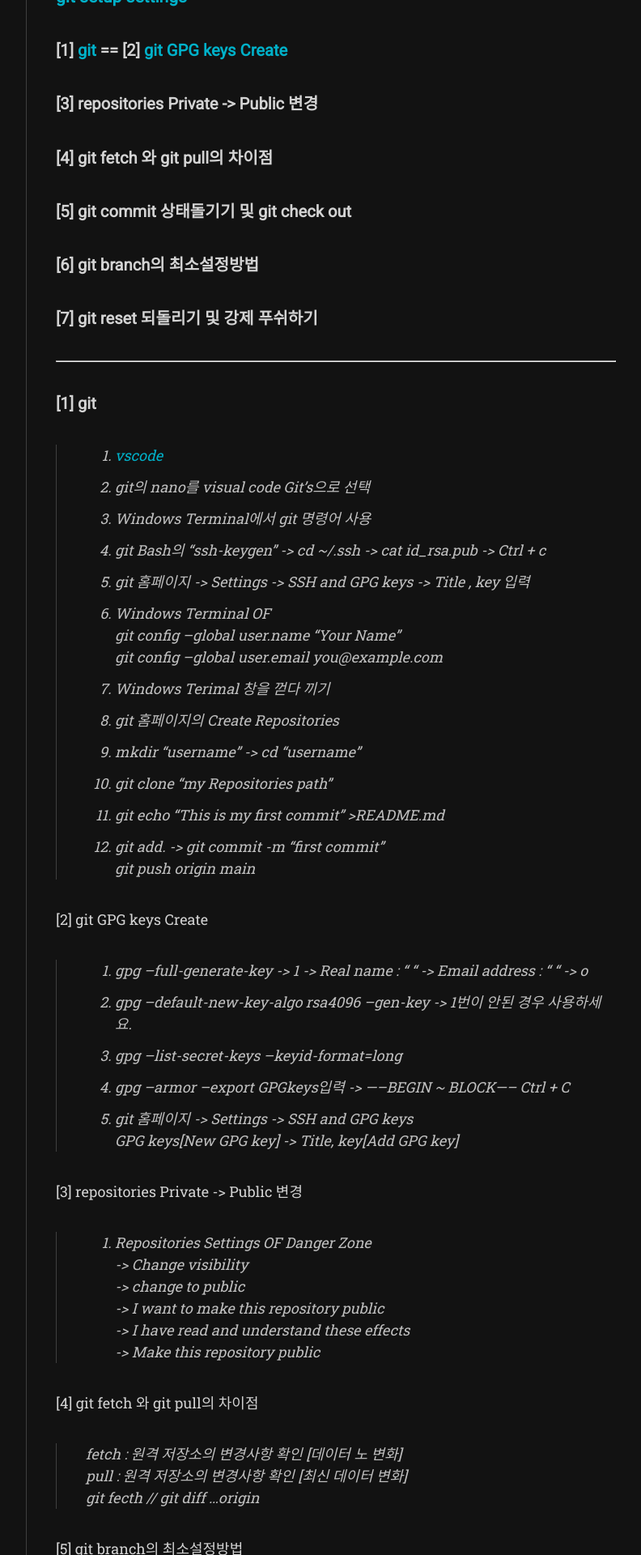
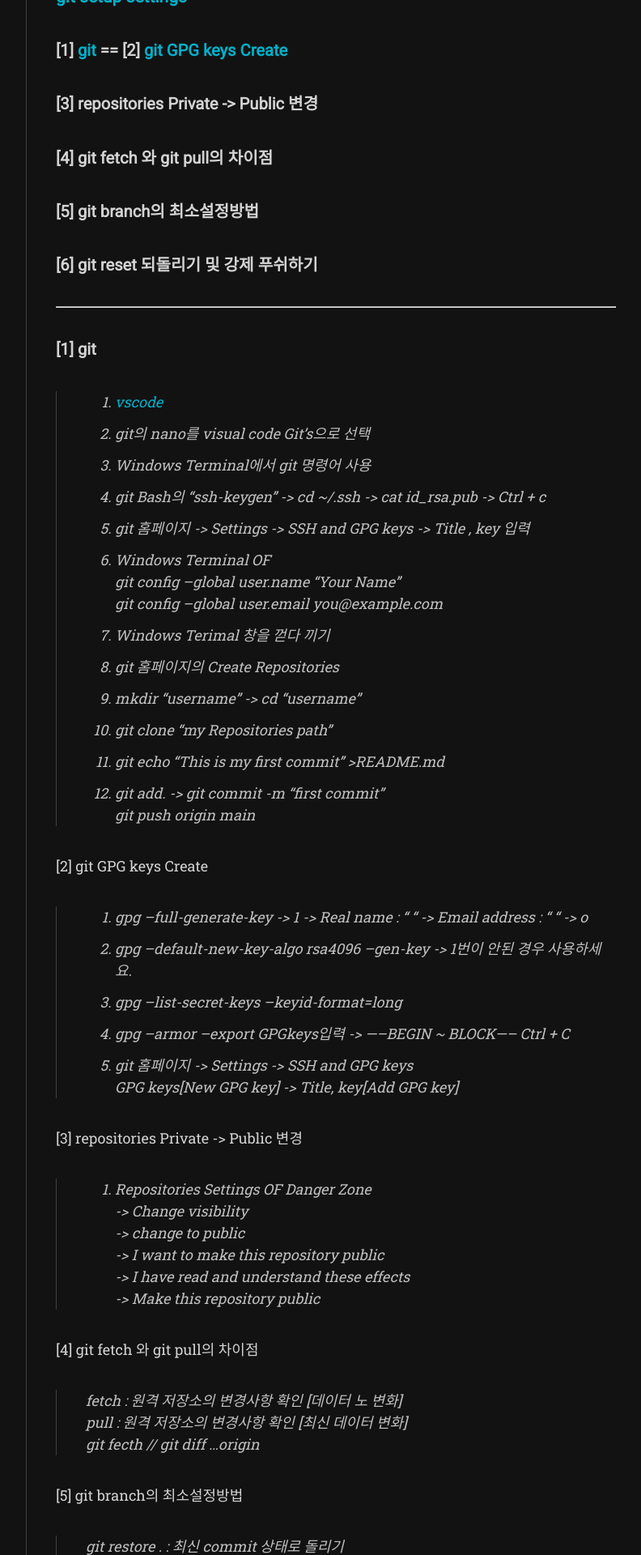
Before and after one commit to enrhd24/enrhd24.github.io, a Jekyll site: the page built from _posts/2023-03-29-git install.md, in a window 1280 px wide. Shown: the part 391-2311 px from the top of the page at 81% size, without its empty margins (357-1149 px from the left). Built offline with Jekyll 4.4.1, drawn with Linux system fonts in a browser that asks for light colours; nearby versions of some CDN libraries; some web fonts are replaced; some of the changed text lies outside the part shown.

Commit message:
git branch enrhd24 test

```diff
--- a/_posts/2023-03-29-git install.md
+++ b/_posts/2023-03-29-git install.md
@@ -10,9 +10,8 @@ tag: [GIT, github]
 #### [1] [git](https://git-scm.com/downloads) ==  [2] [git GPG keys Create](https://docs.github.com/ko/authentication/managing-commit-signature-verification)<br>
 #### [3] repositories Private -> Public 변경
 #### [4] git fetch 와 git pull의 차이점
-#### [5] git commit 상태돌기기 및 git check out
-#### [6] git branch의 최소설정방법
-#### [7] git reset 되돌리기 및 강제 푸쉬하기
+#### [5] git branch의 최소설정방법
+#### [6] git reset 되돌리기 및 강제 푸쉬하기
 ---
 
 #### [1] git
@@ -47,7 +46,7 @@ git config --global user.email you@example.com <br>
 > -> I have read and understand these effects <br>
 > -> Make this repository public
 
- [4] git fetch 와 git pull의 차이점
+[4] git fetch 와 git pull의 차이점
  > fetch : 원격 저장소의 변경사항 확인 [데이터 노 변화]<br>
  > pull : 원격 저장소의 변경사항 확인 [최신 데이터 변화]<br>
  > git fecth // git diff ...origin
```
Also changed, not shown: other parts of _posts/2023-03-29-git install.md (+2 -0 lines).
